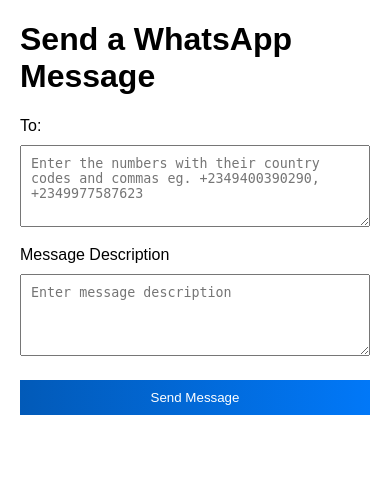
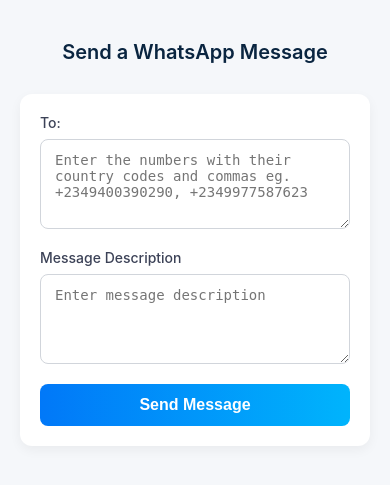
Before and after one commit to Bigshaem45/rapiwa-whatapp-python, a FastAPI app: page / in a window 390 px wide. Shown: the top 485 px of the page. Run offline with FastAPI, Linux system fonts and the light colour scheme.

Commit message:
last commit

```diff
--- a/static/style.css
+++ b/static/style.css
@@ -1,31 +1,149 @@
+/* style.css */
+
+/* Base Reset and Layout */
+* {
+    margin: 0;
+    padding: 0;
+    box-sizing: border-box;
+}
+
 body {
-    font-family: Arial, sans-serif;
-    margin: 20px;
-}
-form{
+    font-family: 'Inter', sans-serif;
+    background-color: #f5f7fa;
+    color: #1a1f36;
     display: flex;
     flex-direction: column;
     align-items: center;
+    padding: 40px 20px;
+}
+
+/* Heading */
+h1 {
+    font-size: 24px;
+    font-weight: 600;
+    margin-bottom: 30px;
+    color: #0a2540;
+}
+
+/* Form Container */
+form {
+    background-color: #ffffff;
+    border-radius: 12px;
+    box-shadow: 0 4px 12px rgba(0, 0, 0, 0.05);
+    padding: 30px;
     width: 100%;
+    max-width: 600px;
+    display: flex;
+    flex-direction: column;
+    gap: 20px;
 }
+
+/* Form Groups */
 .form-group {
-    margin-bottom: 15px;
+    display: flex;
+    flex-direction: column;
+}
+
+/* Labels */
+label {
+    font-size: 14px;
+    font-weight: 500;
+    margin-bottom: 8px;
+    color: #3c4257;
+}
+
+/* Textareas */
+textarea {
+    padding: 12px 14px;
+    border: 1px solid #d1d5db;
+    border-radius: 8px;
+    font-size: 14px;
+    resize: vertical;
+    transition: border-color 0.2s ease;
+}
+
+textarea:focus {
+    outline: none;
+    border-color: #0178f8;
+    box-shadow: 0 0 0 2px rgba(1, 120, 248, 0.2);
+}
+
+/* Button */
+button {
+    padding: 12px 16px;
+    background: linear-gradient(to right, #0178f8, #00b4fc);
+    color: #ffffff;
+    font-size: 16px;
+    font-weight: 600;
+    border: none;
+    border-radius: 8px;
+    cursor: pointer;
+    transition: background 0.3s ease;
+}
+
+button:hover {
+    background: linear-gradient(to right, #0160d1, #009ed6);
+}
+
+/* Responsive */
+@media (max-width: 600px) {
+    form {
+        padding: 20px;
+    }
+
+    h1 {
+        font-size: 20px;
+    }
+}
+
+/* Toast Notification */
+.toast {
+    position: fixed;
+    bottom: 30px;
+    right: 30px;
+    background-color: #0178f8;
+    color: #fff;
+    padding: 14px 20px;
+    border-radius: 8px;
+    font-size: 14px;
+    font-weight: 500;
+    box-shadow: 0 4px 12px rgba(0, 0, 0, 0.1);
+    opacity: 0;
+    transform: translateY(20px);
+    transition: opacity 0.4s ease, transform 0.4s ease;
+    z-index: 1000;
+}
+
+.toast.show {
+    opacity: 1;
+    transform: translateY(0);
+}
+
+/* Spinner Overlay */
+.spinner-overlay {
+    position: fixed;
+    top: 0;
+    left: 0;
     width: 100%;
+    height: 100%;
+    background: rgba(255, 255, 255, 0.7);
+    display: none;
+    align-items: center;
+    justify-content: center;
+    z-index: 999;
 }
-label {
-    display: block;
-    margin-bottom: 5px;
+
+.spinner {
+    border: 4px solid #e0e0e0;
+    border-top: 4px solid #0178f8;
+    border-radius: 50%;
+    width: 40px;
+    height: 40px;
+    animation: spin 1s linear infinite;
 }
-textarea, button {
-    padding: 10px;
-    margin-top: 5px;
-    box-sizing: border-box;
-    min-width: 100%;
-    max-width: 100%;
+
+@keyframes spin {
+    to {
+        transform: rotate(360deg);
+    }
 }
-button {
-    cursor: pointer;
-    background: linear-gradient(to right, #025ab8, #0178f8);
-    color: #fff;
-    border: none;
-}
```
Also changed, not shown: templates/index.html (+35 -9 lines).
